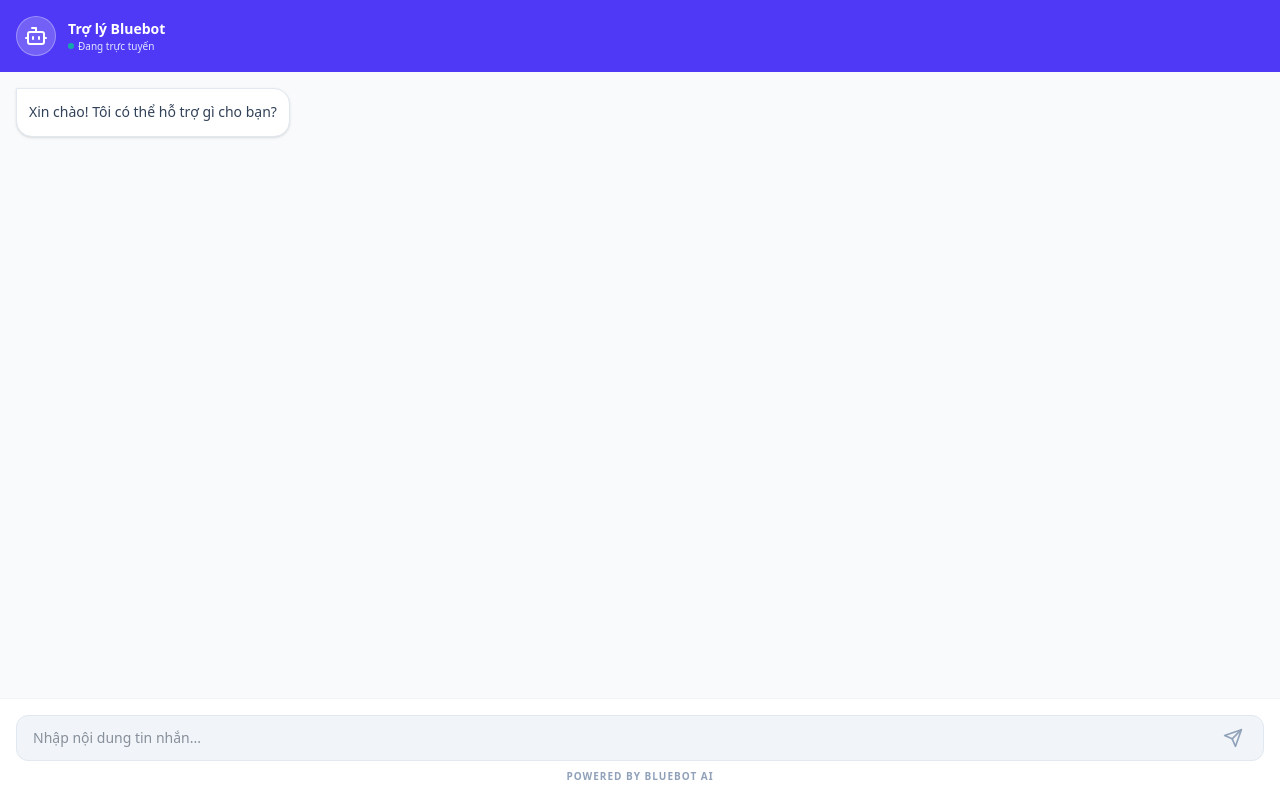
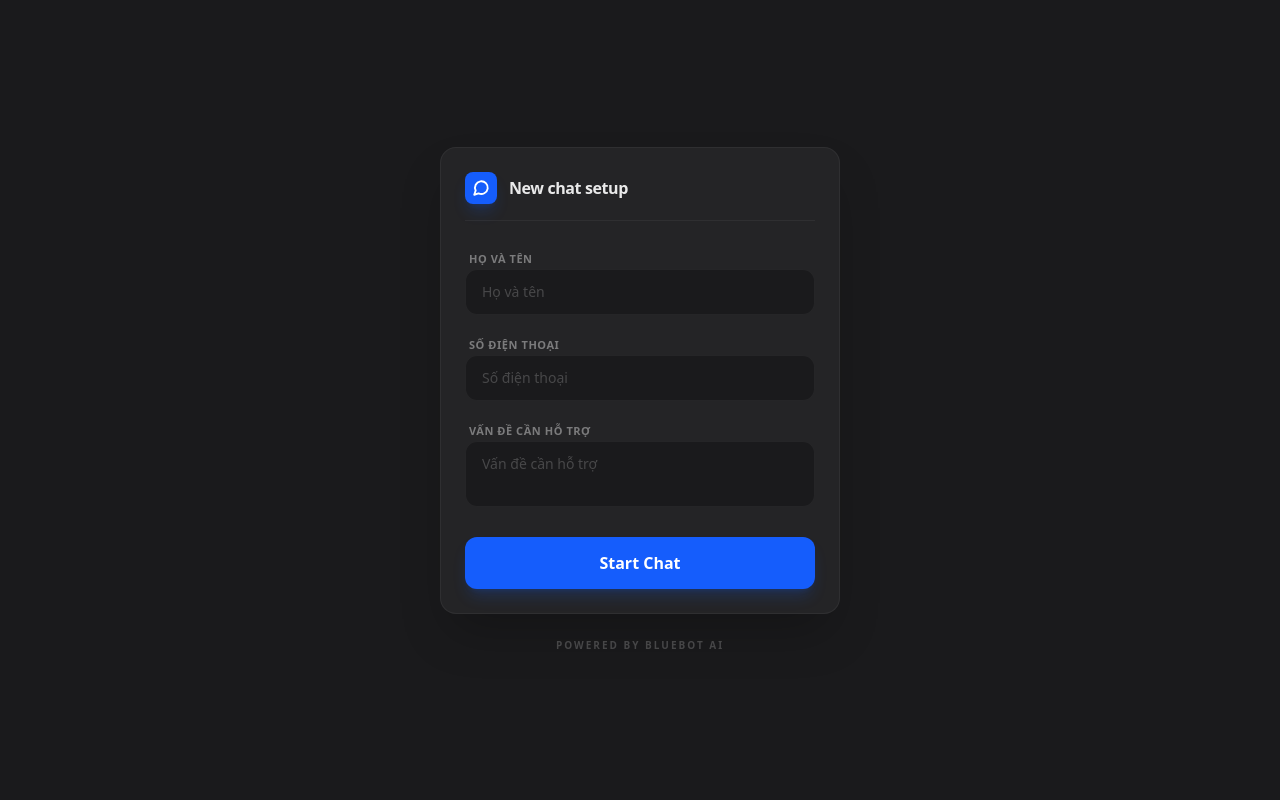
Before and after one commit to Thanhtra1702/my-project, a Next.js app in the folder admin-portal/: page /embed/1 in a window 1280 px wide. Built offline with nearby package versions, Linux system fonts and the light colour scheme.

Commit message:
feat: add input information form to embedded chat and update API proxy

```diff
--- a/admin-portal/app/api/chat/route.ts
+++ b/admin-portal/app/api/chat/route.ts
@@ -4,7 +4,7 @@ import { decrypt } from '@/lib/crypto';
 
 export async function POST(req: Request) {
     try {
-        const { message, conversation_id, tenant_id, user_id } = await req.json();
+        const { message, conversation_id, tenant_id, user_id, customer_name, phone_number, note } = await req.json();
 
         if (!message || !tenant_id) {
             return NextResponse.json({ error: 'Missing required fields' }, { status: 400 });
@@ -47,7 +47,11 @@ export async function POST(req: Request) {
                 'Content-Type': 'application/json',
             },
             body: JSON.stringify({
-                inputs: {},
+                inputs: {
+                    customer_name: customer_name || '',
+                    phone_number: phone_number || '',
+                    note: note || ''
+                },
                 query: message,
                 response_mode: 'blocking',
                 user: user_id || 'guest-user',
--- a/admin-portal/app/embed/[tenantId]/page.tsx
+++ b/admin-portal/app/embed/[tenantId]/page.tsx
@@ -15,10 +15,26 @@ export default function EmbedChat() {
     const [conversationId, setConversationId] = useState('');
     const [userId, setUserId] = useState('');
 
+    // Form states
+    const [showSetup, setShowSetup] = useState(true);
+    const [customerName, setCustomerName] = useState('');
+    const [phoneNumber, setPhoneNumber] = useState('');
+    const [note, setNote] = useState('');
+
     const scrollRef = useRef<HTMLDivElement>(null);
 
     useEffect(() => {
-        // Tạo userId ngẫu nhiên nếu chưa có (lưu vào localStorage để duy trì hội thoại)
+        // Kiểm tra xem đã có thông tin user chưa
+        const savedInfo = localStorage.getItem(`bluebot_user_info_${tenantId}`);
+        if (savedInfo) {
+            const info = JSON.parse(savedInfo);
+            setCustomerName(info.name || '');
+            setPhoneNumber(info.phone || '');
+            setNote(info.note || '');
+            setShowSetup(false);
+        }
+
+        // Tạo userId ngẫu nhiên nếu chưa có
         let savedId = localStorage.getItem(`bluebot_user_${tenantId}`);
         if (!savedId) {
             savedId = 'user_' + Math.random().toString(36).substring(2, 11);
@@ -35,7 +51,21 @@ export default function EmbedChat() {
         if (scrollRef.current) {
             scrollRef.current.scrollTop = scrollRef.current.scrollHeight;
         }
-    }, [messages]);
+    }, [messages, showSetup]);
+
+    const handleStartChat = (e: React.FormEvent) => {
+        e.preventDefault();
+        if (!customerName.trim() || !phoneNumber.trim()) return;
+
+        // Lưu thông tin vào localStorage
+        localStorage.setItem(`bluebot_user_info_${tenantId}`, JSON.stringify({
+            name: customerName,
+            phone: phoneNumber,
+            note: note
+        }));
+
+        setShowSetup(false);
+    };
 
     const handleSend = async () => {
         if (!input.trim() || loading) return;
@@ -53,7 +83,10 @@ export default function EmbedChat() {
                     message: userMessage,
                     tenant_id: tenantId,
                     conversation_id: conversationId,
-                    user_id: userId
+                    user_id: userId,
+                    customer_name: customerName,
+                    phone_number: phoneNumber,
+                    note: note
                 })
             });
 
@@ -74,10 +107,71 @@ export default function EmbedChat() {
         }
     };
 
+    if (showSetup) {
+        return (
+            <div className="flex flex-col h-screen bg-[#1a1a1c] font-sans text-white items-center justify-center p-6">
+                <div className="w-full max-w-[400px] bg-[#242426] rounded-2xl p-6 shadow-2xl border border-white/5 space-y-6">
+                    <div className="flex items-center gap-3 border-b border-white/5 pb-4">
+                        <div className="w-8 h-8 rounded-lg bg-blue-600 flex items-center justify-center shadow-lg shadow-blue-600/20">
+                            <svg xmlns="http://www.w3.org/2000/svg" width="18" height="18" viewBox="0 0 24 24" fill="none" stroke="currentColor" strokeWidth="2.5" strokeLinecap="round" strokeLinejoin="round"><path d="m3 21 1.9-5.7a8.5 8.5 0 1 1 3.8 3.8z" /></svg>
+                        </div>
+                        <h3 className="font-bold text-base tracking-tight text-white/90">New chat setup</h3>
+                    </div>
+
+                    <form onSubmit={handleStartChat} className="space-y-4">
+                        <div className="space-y-1.5">
+                            <label className="text-[11px] font-bold text-white/40 uppercase tracking-wider ml-1">Họ và tên</label>
+                            <input
+                                required
+                                value={customerName}
+                                onChange={(e) => setCustomerName(e.target.value)}
+                                placeholder="Họ và tên"
+                                className="w-full bg-[#1a1a1c] border border-white/5 rounded-xl px-4 py-3 text-sm focus:outline-none focus:ring-2 focus:ring-blue-600/50 transition-all placeholder:text-white/20"
+                            />
+                        </div>
+
+                        <div className="space-y-1.5">
+                            <label className="text-[11px] font-bold text-white/40 uppercase tracking-wider ml-1">Số điện thoại</label>
+                            <input
+                                required
+                                value={phoneNumber}
+                                onChange={(e) => setPhoneNumber(e.target.value)}
+                                placeholder="Số điện thoại"
+                                className="w-full bg-[#1a1a1c] border border-white/5 rounded-xl px-4 py-3 text-sm focus:outline-none focus:ring-2 focus:ring-blue-600/50 transition-all placeholder:text-white/20"
+                            />
+                        </div>
+
+                        <div className="space-y-1.5">
+                            <label className="text-[11px] font-bold text-white/40 uppercase tracking-wider ml-1">Vấn đề cần hỗ trợ</label>
+                            <textarea
+                                value={note}
+                                onChange={(e) => setNote(e.target.value)}
+                                placeholder="Vấn đề cần hỗ trợ"
+                                rows={2}
+                                className="w-full bg-[#1a1a1c] border border-white/5 rounded-xl px-4 py-3 text-sm focus:outline-none focus:ring-2 focus:ring-blue-600/50 transition-all placeholder:text-white/20 resize-none"
+                            />
+                        </div>
+
+                        <button
+                            type="submit"
+                            className="w-full bg-blue-600 hover:bg-blue-700 text-white font-bold py-3.5 rounded-xl transition-all shadow-lg shadow-blue-600/20 active:scale-[0.98] mt-2"
+                        >
+                            Start Chat
+                        </button>
+                    </form>
+                </div>
+                <p className="text-[10px] text-white/20 mt-6 uppercase font-bold tracking-[0.2em]">
+                    Powered by Bluebot AI
+                </p>
+            </div>
+        );
+    }
+
     return (
         <div className="flex flex-col h-screen bg-white font-sans text-slate-800">
             {/* Header */}
-            <div className="bg-indigo-600 p-4 text-white flex items-center gap-3 shadow-md">
+            <div className="bg-indigo-600 p-4 text-white flex items-center justify-between shadow-md">
+                <div className="flex items-center gap-3">
                     <div className="w-10 h-10 rounded-full bg-white/20 flex items-center justify-center border border-white/30">
                         <svg xmlns="http://www.w3.org/2000/svg" width="24" height="24" viewBox="0 0 24 24" fill="none" stroke="currentColor" strokeWidth="2" strokeLinecap="round" strokeLinejoin="round"><path d="M12 8V4H8" /><rect width="16" height="12" x="4" y="8" rx="2" /><path d="M2 14h2" /><path d="M20 14h2" /><path d="M15 13v2" /><path d="M9 13v2" /></svg>
                     </div>
@@ -88,6 +182,17 @@ export default function EmbedChat() {
                             Đang trực tuyến
                         </p>
                     </div>
+                </div>
+                <button
+                    onClick={() => {
+                        localStorage.removeItem(`bluebot_user_info_${tenantId}`);
+                        window.location.reload();
+                    }}
+                    className="p-2 hover:bg-white/10 rounded-lg text-white/60 hover:text-white transition-colors"
+                    title="Đổi thông tin"
+                >
+                    <svg xmlns="http://www.w3.org/2000/svg" width="16" height="16" viewBox="0 0 24 24" fill="none" stroke="currentColor" strokeWidth="2" strokeLinecap="round" strokeLinejoin="round"><path d="M16 21v-2a4 4 0 0 0-4-4H6a4 4 0 0 0-4 4v2" /><circle cx="9" cy="7" r="4" /><line x1="19" y1="8" x2="19" y2="14" /><line x1="22" y1="11" x2="16" y2="11" /></svg>
+                </button>
             </div>
 
             {/* Messages */}
```
Lines whose indentation alone changed are shown as unchanged.
